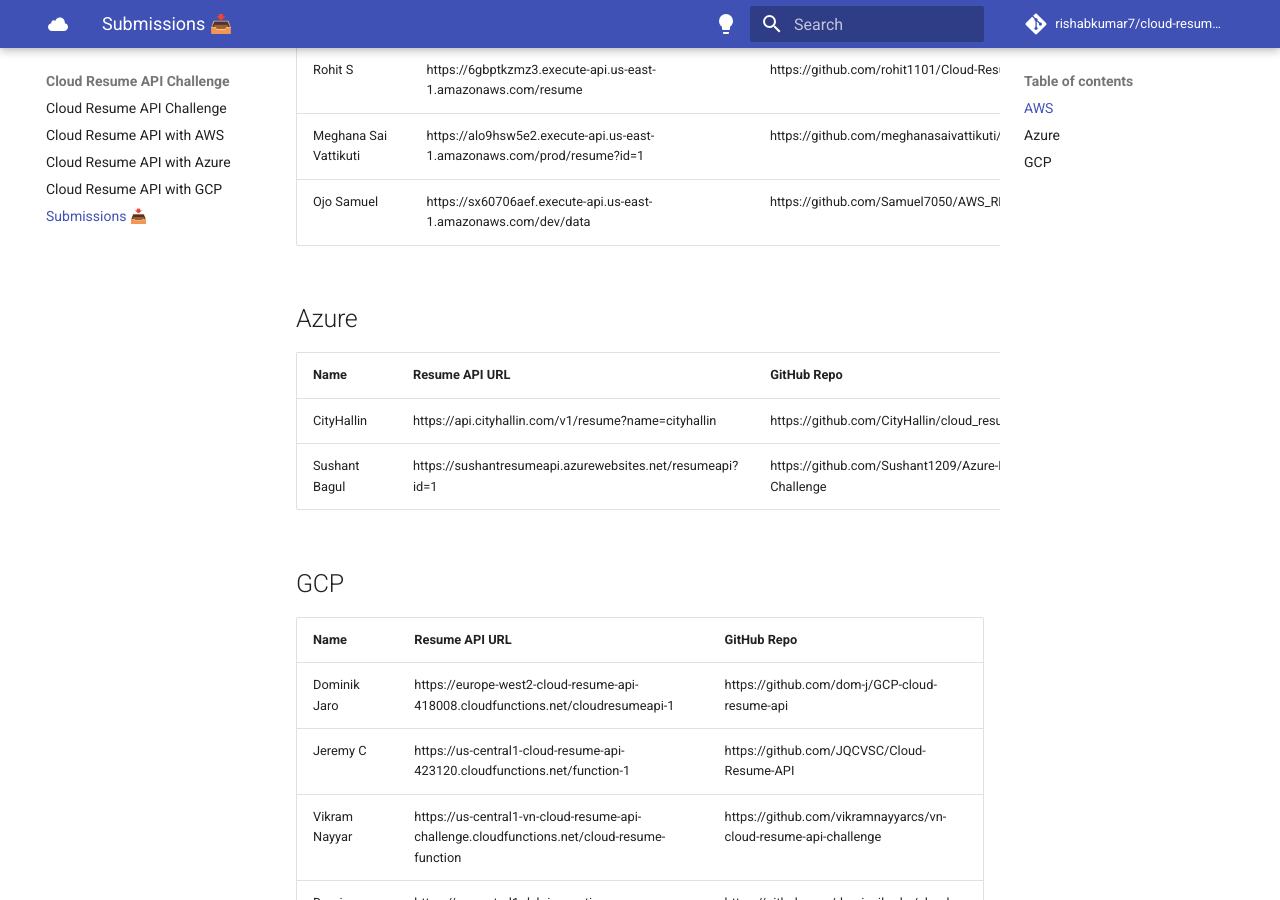
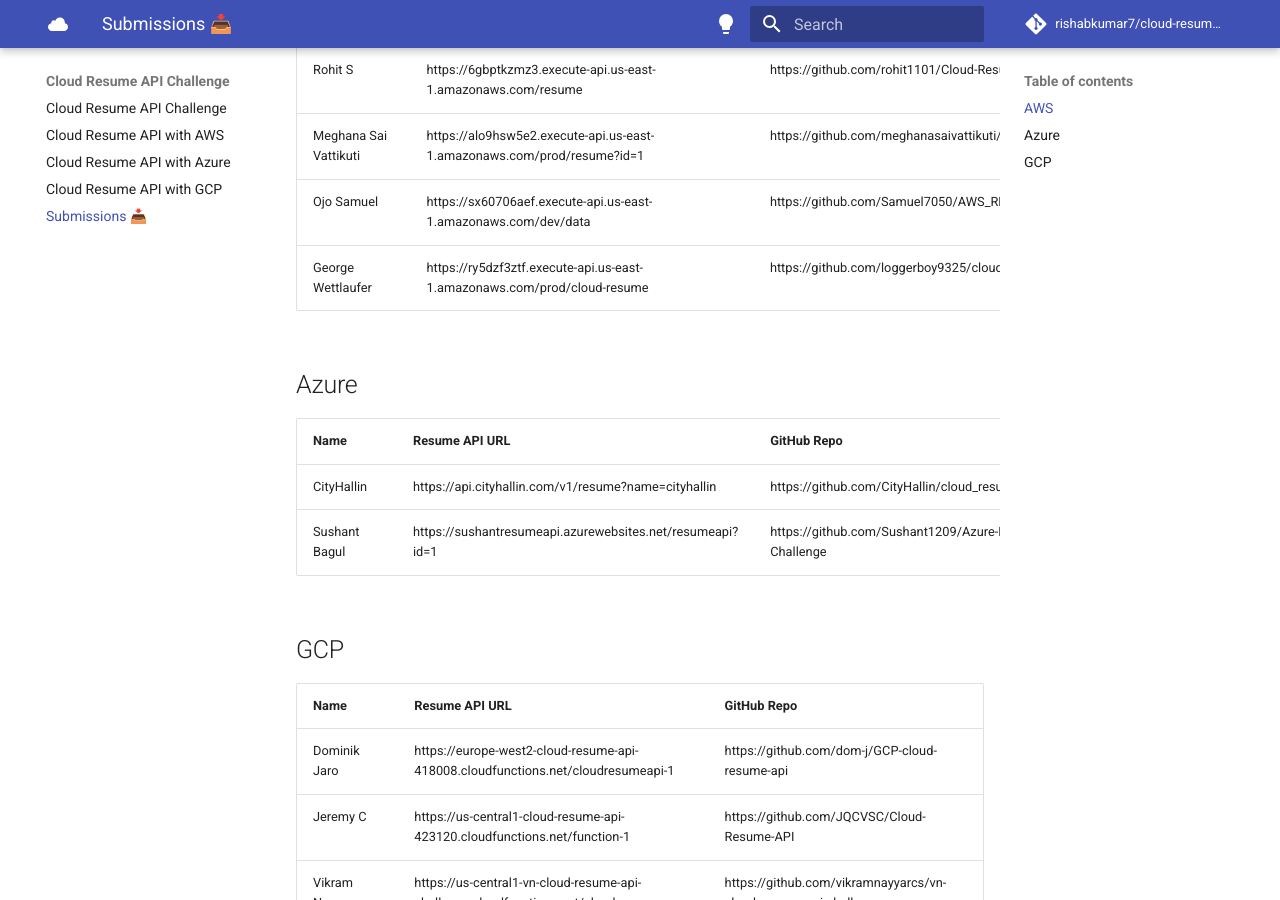
Before and after one commit to rishabkumar7/cloud-resume-api, an MkDocs documentation site: the page built from docs/submissions.md, in a window 1280 px wide and 900 px high, scrolled down 777 px. Built offline with MkDocs 1.6.1 and Material for MkDocs 9.7.7, drawn with Linux system fonts in a browser that asks for light colours; comment, search, counter and statistics services are not loaded.

Commit message:
submission

```diff
--- a/docs/submissions.md
+++ b/docs/submissions.md
@@ -9,13 +9,14 @@
 | Rishab Kumar | https://zw2tkpprcyswk7hm7nqrmugqli0krcrq.lambda-url.ca-central-1.on.aws/  | https://github.com/rishabkumar7/aws-resume-api |
 | Wenjie Poh   | https://l89f8hvu03.execute-api.ap-southeast-1.amazonaws.com/prod/serverless-api-gw | https://github.com/pohwj/aws-resume-api-terraform |
 | Tomiwa Aribisala   | https://b741ozvtoc.execute-api.eu-north-1.amazonaws.com/resumeApi/resume_data | https://github.com/TomiwaAribisala-git/cloud-resume-api |
-| Lasantha Sanjeewa Silva | https://2eap5vzdl2wcackr6kbgq7znem0faboq.lambda-url.us-east-2.on.aws/ | https://github.com/sanju2/Resume-Rest-API
-| Jaivir Singh Baweja | https://6d7glxgbel2lb6nfht7p6zppsm0gikwg.lambda-url.us-east-1.on.aws/ | https://github.com/jv199768/cloud-resume-api
-| Hein Htet Win | https://iz15tg1yjg.execute-api.ap-southeast-1.amazonaws.com/Prod/ | https://github.com/heinhtetwin/cloud-resume-challenge
-| Suryendu Bhattacharyya | https://ozdzf07h9c.execute-api.eu-central-1.amazonaws.com/prod/resume | https://github.com/SuryenduB/Cloud_Resume_JSON
+| Lasantha Sanjeewa Silva | https://2eap5vzdl2wcackr6kbgq7znem0faboq.lambda-url.us-east-2.on.aws/ | https://github.com/sanju2/Resume-Rest-API |
+| Jaivir Singh Baweja | https://6d7glxgbel2lb6nfht7p6zppsm0gikwg.lambda-url.us-east-1.on.aws/ | https://github.com/jv199768/cloud-resume-api |
+| Hein Htet Win | https://iz15tg1yjg.execute-api.ap-southeast-1.amazonaws.com/Prod/ | https://github.com/heinhtetwin/cloud-resume-challenge |
+| Suryendu Bhattacharyya | https://ozdzf07h9c.execute-api.eu-central-1.amazonaws.com/prod/resume | https://github.com/SuryenduB/Cloud_Resume_JSON |
 | Rohit S | https://6gbptkzmz3.execute-api.us-east-1.amazonaws.com/resume | https://github.com/rohit1101/Cloud-Resume-Api- |
 | Meghana Sai Vattikuti | https://alo9hsw5e2.execute-api.us-east-1.amazonaws.com/prod/resume?id=1 | https://github.com/meghanasaivattikuti/cloud-api
-| Ojo Samuel | https://sx60706aef.execute-api.us-east-1.amazonaws.com/dev/data | https://github.com/Samuel7050/AWS_RESUME_CHALLENGE.git
+| Ojo Samuel | https://sx60706aef.execute-api.us-east-1.amazonaws.com/dev/data | https://github.com/Samuel7050/AWS_RESUME_CHALLENGE.git |
+| George Wettlaufer | https://ry5dzf3ztf.execute-api.us-east-1.amazonaws.com/prod/cloud-resume | https://github.com/loggerboy9325/cloud-resume-api |
 
 ## Azure
 
```
